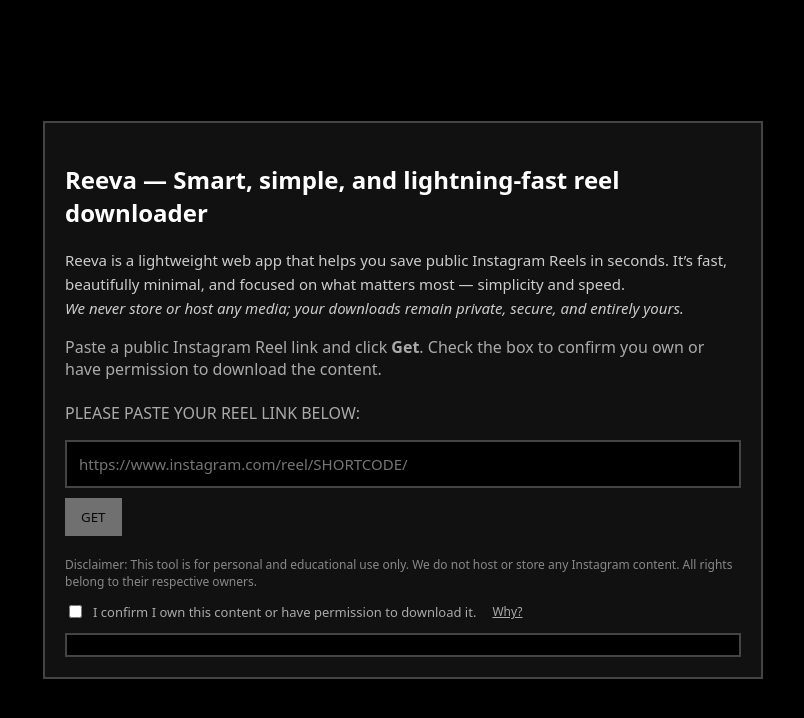
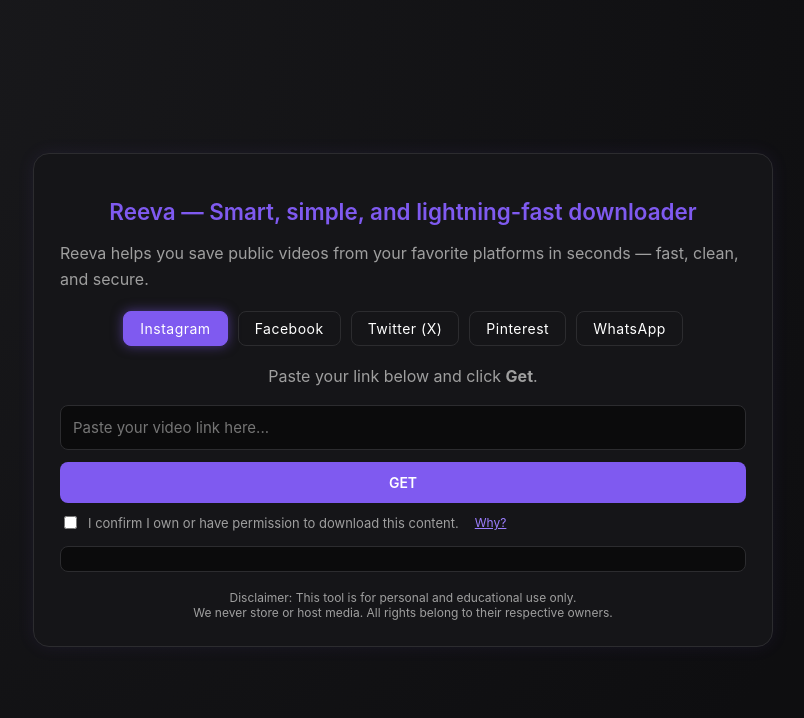
Before and after one commit to Lonewolf7779/Reeva, a website: page public/index.html in a window 1280 px wide. Shown: the whole page, without its empty margins (237-1041 px from the left). Drawn offline with Linux system fonts and the light colour scheme.

Commit message:
Modified UI to add more features

```diff
--- a/public/index.html
+++ b/public/index.html
@@ -3,24 +3,30 @@
 
 <head>
     <meta charset="utf-8" />
-    <title>IG Reel Downloader</title>
+    <title>Reeva — Universal Reel Downloader</title>
     <meta name="viewport" content="width=device-width,initial-scale=1" />
     <style>
         :root {
-            --bg: #000;
-            --fg: #fff;
-            --border: #444;
-            --muted: #aaa
+            --bg: #0e0e10;
+            --card-bg: #151518;
+            --accent: #7f5af0;
+            --accent-hover: #9c7eff;
+            --text: #ffffff;
+            --muted: #9f9f9f;
+            --border: #2c2c2f;
+            --success: #00ff99;
+            --error: #ff4b4b;
         }
 
         * {
             box-sizing: border-box;
-            font-family: system-ui, -apple-system, BlinkMacSystemFont, 'Segoe UI', Roboto, Oxygen, Ubuntu, Cantarell, 'Open Sans', 'Helvetica Neue', sans-serif;
+            font-family: 'Inter', system-ui, sans-serif;
+            transition: all 0.2s ease-in-out;
         }
 
         body {
-            background: var(--bg);
-            color: var(--fg);
+            background: radial-gradient(circle at top left, #1a1a1d, #0e0e10 80%);
+            color: var(--text);
             display: flex;
             align-items: center;
             justify-content: center;
@@ -30,56 +36,112 @@
 
         .card {
             width: 90%;
-            max-width: 720px;
-            padding: 20px;
-            border: 2px solid var(--border);
-            background: #111;
+            max-width: 740px;
+            padding: 26px;
+            border: 1px solid var(--border);
+            border-radius: 16px;
+            background: var(--card-bg);
+            box-shadow: 0 0 18px rgba(127, 90, 240, 0.08);
+        }
+
+        h2 {
+            text-align: center;
+            font-weight: 600;
+            font-size: 1.4rem;
+            color: var(--accent);
+            margin-bottom: 8px;
+        }
+
+        p {
+            color: var(--muted);
+            line-height: 1.6;
+        }
+
+        #platforms {
+            display: flex;
+            flex-wrap: wrap;
+            justify-content: center;
+            gap: 10px;
+            margin: 18px 0;
+        }
+
+        .platform-btn {
+            background: transparent;
+            color: var(--text);
+            border: 1px solid var(--border);
+            padding: 8px 16px;
+            border-radius: 8px;
+            cursor: pointer;
+            font-size: 14px;
+            letter-spacing: 0.5px;
+            transition: 0.25s;
+        }
+
+        .platform-btn:hover {
+            background: var(--accent-hover);
+            color: #fff;
+            transform: translateY(-2px);
+        }
+
+        .platform-btn.active {
+            background: var(--accent);
+            border-color: var(--accent);
+            color: #fff;
+            box-shadow: 0 0 12px rgba(127, 90, 240, 0.5);
         }
 
         input[type=text] {
             width: 100%;
             padding: 12px;
-            background: #000;
-            color: var(--fg);
-            border: 2px solid var(--border);
+            border-radius: 8px;
+            background: #0b0b0c;
+            border: 1px solid var(--border);
+            color: var(--text);
             font-size: 15px;
+            outline: none;
         }
 
         .row {
-            margin-top: 10px;
+            margin-top: 12px;
             display: flex;
-            gap: 8px;
+            gap: 10px;
         }
 
-        button {
-            padding: 10px 16px;
-            background: var(--fg);
-            color: var(--bg);
+        button.action {
+            flex: 1;
+            padding: 12px;
+            font-size: 14px;
+            text-transform: uppercase;
+            border-radius: 8px;
             border: none;
             cursor: pointer;
-            text-transform: uppercase;
+            background: var(--accent);
+            color: #fff;
+            font-weight: 600;
         }
 
-        button[disabled] {
-            opacity: 0.4;
-            cursor: not-allowed;
+        button.action:hover {
+            background: var(--accent-hover);
         }
 
         #log {
-            margin-top: 12px;
-            background: #000;
-            color: #0f0;
+            margin-top: 14px;
             padding: 10px;
-            border: 2px solid var(--border);
-            min-height: 24px;
+            border-radius: 8px;
+            min-height: 26px;
+            background: #0b0b0c;
+            border: 1px solid var(--border);
+            color: var(--success);
+            font-size: 14px;
             white-space: pre-line;
         }
 
         video {
             margin-top: 12px;
             width: 100%;
-            border: 2px solid var(--border);
-            display: block;
+            border-radius: 10px;
+            border: 1px solid var(--border);
+            display: none;
         }
 
         label {
@@ -88,48 +150,59 @@
             display: flex;
             gap: 8px;
             align-items: center;
-            margin-top: 8px;
+            margin-top: 10px;
         }
 
         a.small {
-            color: var(--muted);
+            color: var(--accent-hover);
             font-size: 12px;
             text-decoration: underline;
             margin-left: 8px;
+        }
+
+        footer {
+            font-size: 12px;
+            color: var(--muted);
+            text-align: center;
+            margin-top: 18px;
         }
     </style>
 </head>
 
 <body>
     <div class="card">
-        <h2>Reeva — Smart, simple, and lightning-fast reel downloader</h2>
-        <p style="margin-top:10px; color:#ccc; font-size:15px; line-height:1.6;">
-            Reeva is a lightweight web app that helps you save public Instagram Reels in seconds.
-            It’s fast, beautifully minimal, and focused on what matters most — simplicity and speed.<br>
-            <i>We never store or host any media; your downloads remain private, secure, and entirely yours.</i>
-        </p>
+        <h2>Reeva — Smart, simple, and lightning-fast downloader</h2>
+        <p>Reeva helps you save public videos from your favorite platforms in seconds — fast, clean, and secure.</p>
 
-        <p style="color:var(--muted)">Paste a public Instagram Reel link and click <strong>Get</strong>. Check the box
-            to confirm you own or have permission to download the content.<br><br>
-            PLEASE PASTE YOUR REEL LINK BELOW:</p>
+        <!-- Platform Selector -->
+        <div id="platforms">
+            <button class="platform-btn active" data-platform="instagram">Instagram</button>
+            <button class="platform-btn" data-platform="facebook">Facebook</button>
+            <button class="platform-btn" data-platform="twitter">Twitter (X)</button>
+            <button class="platform-btn" data-platform="pinterest">Pinterest</button>
+            <button class="platform-btn" data-platform="whatsapp">WhatsApp</button>
+        </div>
 
-        <input id="url" type="text" placeholder="https://www.instagram.com/reel/SHORTCODE/" />
+        <p style="color:var(--muted); text-align:center;">Paste your link below and click <b>Get</b>.</p>
+        <input id="url" type="text" placeholder="Paste your video link here..." />
+
         <div class="row">
-            <button id="get" disabled>Get</button>
-            <button id="download" style="display:none">Download</button>
-            <span id="source" style="align-self:center;color:var(--muted);font-size:13px;"></span>
+            <button id="get" class="action" disabled>Get</button>
+            <button id="download" class="action" style="display:none">Download</button>
         </div>
-        <p style="font-size:12px; color:#888; margin-top:20px;">
-            Disclaimer: This tool is for personal and educational use only.
-            We do not host or store any Instagram content.
-            All rights belong to their respective owners.
-        </p>
 
-        <label><input id="consent" type="checkbox"> I confirm I own this content or have permission to download it. <a
-                class="small" href="#"
-                onclick="alert('Do not use to download other peoples content without permission.');return false;">Why?</a></label>
+        <label><input id="consent" type="checkbox">
+            I confirm I own or have permission to download this content.
+            <a class="small" href="#" onclick="alert('Use only for public or your own content.');return false;">Why?</a>
+        </label>
+
         <div id="log"></div>
-        <video id="preview" controls style="display:none"></video>
+        <video id="preview" controls></video>
+
+        <footer>
+            Disclaimer: This tool is for personal and educational use only.<br>
+            We never store or host media. All rights belong to their respective owners.
+        </footer>
     </div>
 
     <script>
@@ -139,8 +212,18 @@
         const log = document.getElementById('log');
         const preview = document.getElementById('preview');
         const consent = document.getElementById('consent');
-        const sourceSpan = document.getElementById('source');
+        const platformBtns = document.querySelectorAll('.platform-btn');
+        let currentPlatform = 'instagram';
         let directUrl = '';
+
+        platformBtns.forEach(btn => {
+            btn.addEventListener('click', () => {
+                platformBtns.forEach(b => b.classList.remove('active'));
+                btn.classList.add('active');
+                currentPlatform = btn.dataset.platform;
+                log.textContent = `Selected: ${currentPlatform}`;
+            });
+        });
 
         consent.onchange = () => {
             getBtn.disabled = !consent.checked;
@@ -150,23 +233,27 @@
             log.textContent = 'Fetching...';
             preview.style.display = 'none';
             downloadBtn.style.display = 'none';
-            sourceSpan.textContent = '';
             try {
                 const u = urlIn.value.trim();
-                if (!u) { log.textContent = 'Paste a reel URL.'; return; }
-                const resp = await fetch(`/api/get-video?url=${encodeURIComponent(u)}`);
+                if (!u) {
+                    log.textContent = 'Paste a link first.';
+                    return;
+                }
+                const resp = await fetch(`/api/download/${currentPlatform}?url=${encodeURIComponent(u)}`);
                 const json = await resp.json();
                 if (!resp.ok) {
-                    log.textContent = '❌ ' + (json.error || 'Error');
+                    log.style.color = 'var(--error)';
+                    log.textContent = '❌ ' + (json.error || 'Error fetching video');
                     return;
                 }
+                log.style.color = 'var(--success)';
+                log.textContent = '✅ Direct video URL found.';
                 directUrl = json.videoUrl;
-                sourceSpan.textContent = json.source ? `(${json.source})` : '';
-                log.textContent = '✅ Direct video URL found.';
                 preview.src = directUrl;
                 preview.style.display = 'block';
                 downloadBtn.style.display = 'inline-block';
             } catch (e) {
+                log.style.color = 'var(--error)';
                 log.textContent = '⚠️ Error: ' + e.message;
             }
         };
```
